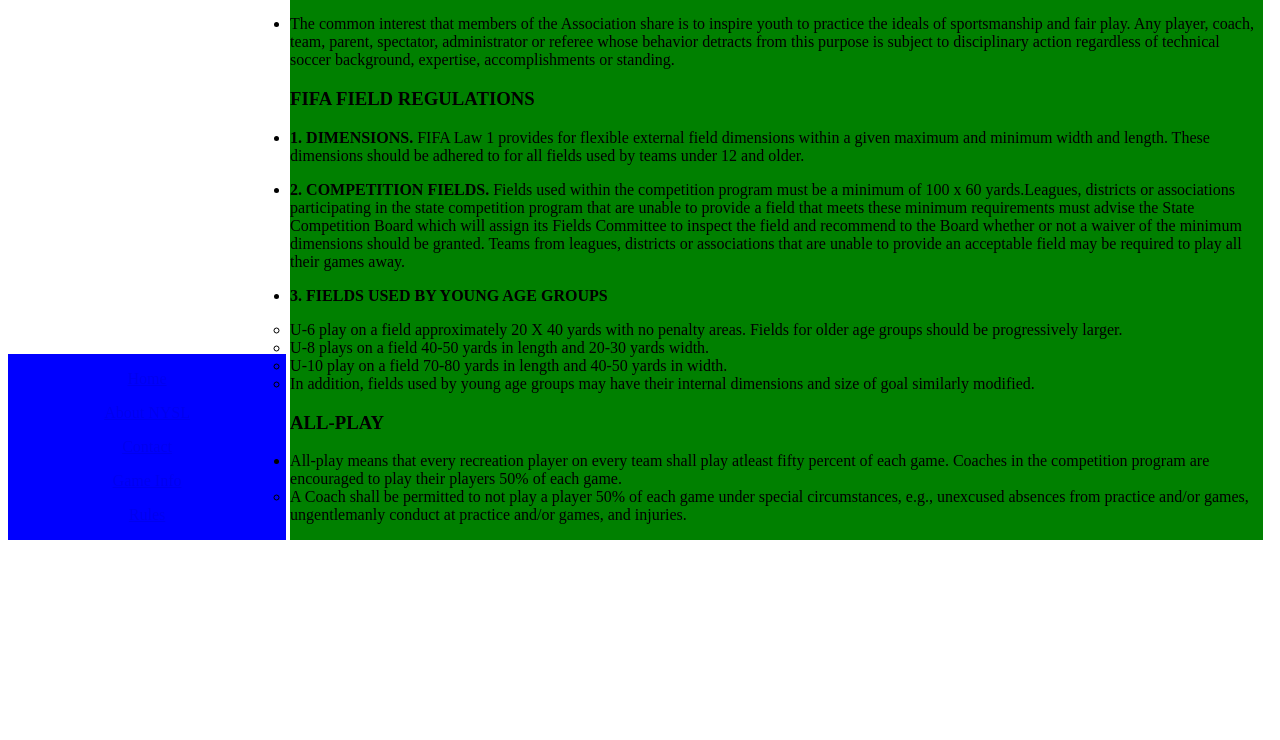
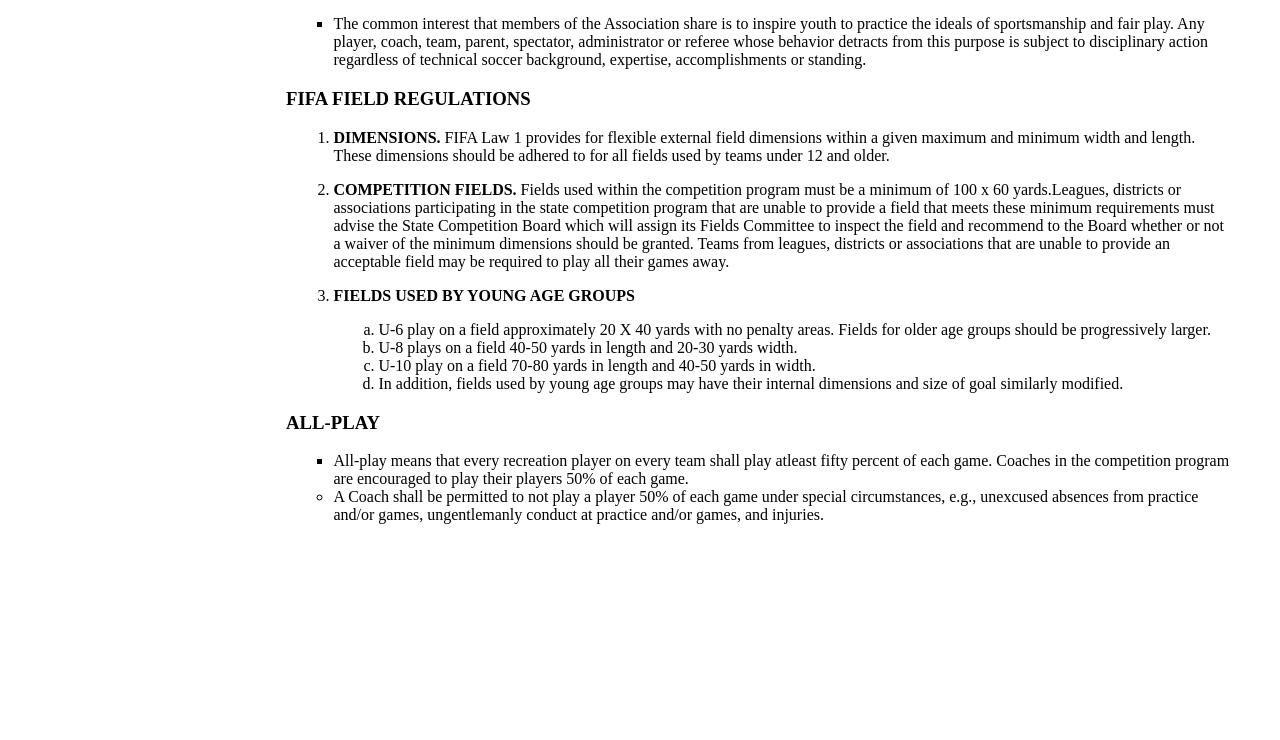
Before and after one commit to Catriel-Acevey/Curso, a plain HTML site: page listas y tablas/rules.html in a window 1280 px wide. Shown: the part 616-1356 px from the top of the page. Before the commit the page ends 1164 px from the top, so only its background shows below. Drawn offline with Linux system fonts and the light colour scheme.

Commit message:
fin de listas y tablas

```diff
--- a/listas y tablas/rules.html
+++ b/listas y tablas/rules.html
@@ -1,10 +1,12 @@
 <!DOCTYPE html>
 <html lang="es" dir="ltr">
+
 <head>
     <meta charset="utf-8">
     <link rel="stylesheet" href="styles/nysl(mejorado).css">
     <title>Rules of Play & Policies</title>
 </head>
+
 <body>
     <header>
         <h1>Northside Youth Soccer League</h1>
@@ -27,38 +29,27 @@
         <h2>RULES OF PLAY & POLICIES</h2>
         <p>FIFA rules shall govern NYSL play except as modified herein.</p>
         <h3>SPORTSMANSHIP</h3>
-        <ul>
-          <li>The common interest that members of the Association share is to inspire
-              youth to practice the ideals of sportsmanship and fair play. Any player, coach,
-              team, parent, spectator, administrator or referee whose behavior detracts
-              from this purpose is subject to disciplinary action regardless of technical
-              soccer background, expertise, accomplishments or standing.
+        <ul class="cuadrados">
+            <li>The common interest that members of the Association share is to inspire youth to practice the ideals of sportsmanship and fair play. Any player, coach, team, parent, spectator, administrator or referee whose behavior detracts from this purpose
+                is subject to disciplinary action regardless of technical soccer background, expertise, accomplishments or standing.
             </li>
         </ul>
         <h3>FIFA FIELD REGULATIONS</h3>
-          <ul>
+        <ul class="numeros">
             <li>
-            <p><b>1. DIMENSIONS. </b>FIFA Law 1 provides for flexible external field dimensions
-                    within a given maximum and minimum width and length. These dimensions
-                    should be adhered to for all fields used by teams under 12 and older.
+                <p><b>DIMENSIONS. </b>FIFA Law 1 provides for flexible external field dimensions within a given maximum and minimum width and length. These dimensions should be adhered to for all fields used by teams under 12 and older.
                 </p>
             </li>
             <li>
-                <p><b>2. COMPETITION FIELDS. </b>Fields used within the competition program must be
-                    a minimum of 100 x 60 yards.Leagues, districts or associations participating in
-                    the state competition program that are unable to provide a field that meets
-                    these minimum requirements must advise the State Competition Board which
-                    will assign its Fields Committee to inspect the field and recommend to the
-                    Board whether or not a waiver of the minimum dimensions should be granted.
-                    Teams from leagues, districts or associations that are unable to provide an
-                    acceptable field may be required to play all their games away.
+                <p><b>COMPETITION FIELDS. </b>Fields used within the competition program must be a minimum of 100 x 60 yards.Leagues, districts or associations participating in the state competition program that are unable to provide a field that meets these
+                    minimum requirements must advise the State Competition Board which will assign its Fields Committee to inspect the field and recommend to the Board whether or not a waiver of the minimum dimensions should be granted. Teams from leagues,
+                    districts or associations that are unable to provide an acceptable field may be required to play all their games away.
                 </p>
             </li>
             <li>
-                <p><b>3. FIELDS USED BY YOUNG AGE GROUPS </b>
-                  <ul>
-                    <li>U-6 play on a field approximately 20 X 40 yards with no penalty areas.
-                        Fields for older age groups should be progressively larger.
+                <p><b>FIELDS USED BY YOUNG AGE GROUPS </b>
+                    <ul class="letras">
+                        <li>U-6 play on a field approximately 20 X 40 yards with no penalty areas. Fields for older age groups should be progressively larger.
                         </li>
                         <li>
                             U-8 plays on a field 40-50 yards in length and 20-30 yards width.
@@ -66,8 +57,7 @@
                         <li>
                             U-10 play on a field 70-80 yards in length and 40-50 yards in width.
                         </li>
-                    <li>In addition, fields used by young age groups may have their internal
-                        dimensions and size of goal similarly modified.
+                        <li>In addition, fields used by young age groups may have their internal dimensions and size of goal similarly modified.
                         </li>
                     </ul>
                 </p>
@@ -75,20 +65,16 @@
         </ul>
         </li>
         <h3>ALL-PLAY</h3>
-          <ul>
-            <li>All-play means that every recreation player on every team shall play atleast
-                fifty percent of each game. Coaches in the competition program are
-                encouraged to play their players 50% of each game.
+        <ul class="cuadrados">
+            <li>All-play means that every recreation player on every team shall play atleast fifty percent of each game. Coaches in the competition program are encouraged to play their players 50% of each game.
             </li>
-            <ul>
+            <ul class="circulos">
                 <li>
-                A Coach shall be permitted to not play a player 50% of each game
-                under special circumstances, e.g., unexcused absences from practice
-                and/or games, ungentlemanly conduct at practice and/or games, and
-                injuries.
+                    A Coach shall be permitted to not play a player 50% of each game under special circumstances, e.g., unexcused absences from practice and/or games, ungentlemanly conduct at practice and/or games, and injuries.
                 </li>
             </ul>
         </ul>
     </section>
 </body>
+
 </html>
--- a/listas y tablas/styles/nysl(mejorado).css
+++ b/listas y tablas/styles/nysl(mejorado).css
@@ -1,43 +1,95 @@
-*{
-  margin:-3;
+* {
+    margin: -3;
     padding: 0;
     box-sizing: border-box;
 }
-header{
+
+header {
     height: 20em;
-    background-image:url("../imagenes/design1_image1.jpg");
+    background-image: url("../imagenes/design1_image1.jpg");
     background-repeat: repeat;
 }
- nav{
+
+nav {
     text-align: center;
     background: black;
     color: white;
     padding: 1em 0em;
 }
-nav>div{
+
+nav>div {
     height: 0em;
     width: 0em;
     position: relative;
     left: 75%;
     bottom: 10em;
 }
-nav>div>img{
+
+nav>div>img {
     height: 15em;
     width: 15em;
 }
- aside{
+
+aside {
     width: 22%;
+    height: 100em;
+    float: left;
+}
+
+aside>ul {
+    text-align: center;
+    list-style-type: none;
+}
+
+aside>ul>li {
+    margin-bottom: 1em;
+}
+
+section {
+    width: 75%;
+    height: 100em;
     display: inline-block;
-   background-color: blue;
 }
- aside>ul{
+
+article {
+    position: relative;
+    left: 50px;
+}
+
+table {
+    position: relative;
+    left: 0%;
+}
+
+footer>p {
+    display: inline-block;
+    margin-right: 20%;
+}
+
+table {
     text-align: center;
 }
- aside>ul>li{
-     margin-bottom: 1em;
+
+section>ul {
+    margin-left: 5%;
 }
- section{
-   width: 77%;
-   display: inline-block;
-   background-color: green;
+
+li>ul {
+    margin-left: 5%;
 }
+
+.cuadrados {
+    list-style-type: square;
+}
+
+.letras {
+    list-style-type: lower-alpha;
+}
+
+.numeros {
+    list-style-type: decimal;
+}
+
+.circulos {
+    list-style-type: circle;
+}
```
Also changed, not shown: listas y tablas/about.html (+13 -10 lines), listas y tablas/contact.html (+3 -0 lines), listas y tablas/game_info.html (+5 -3 lines), listas y tablas/index.html (+3 -0 lines). Lines whose indentation alone changed are shown as unchanged.
